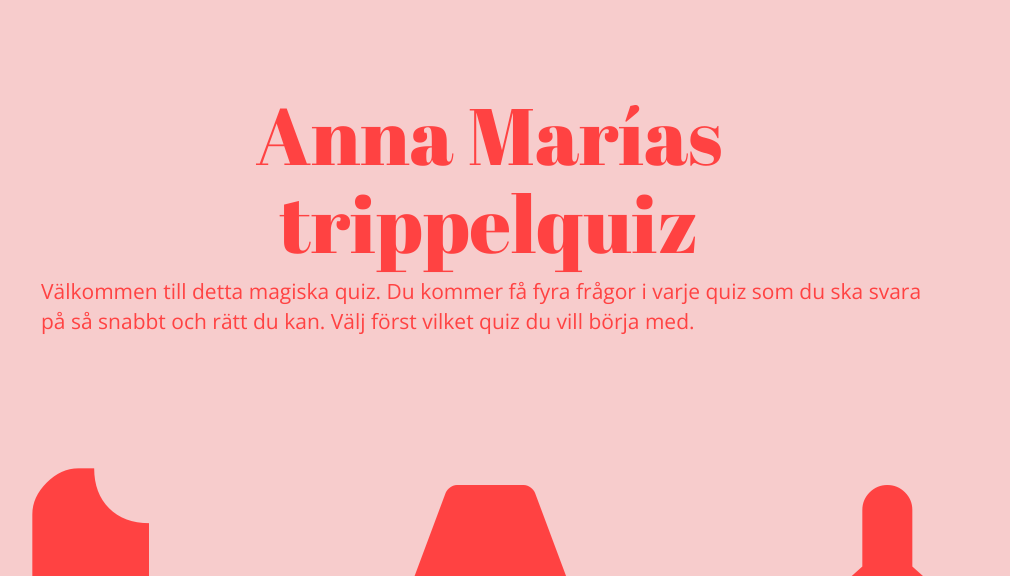
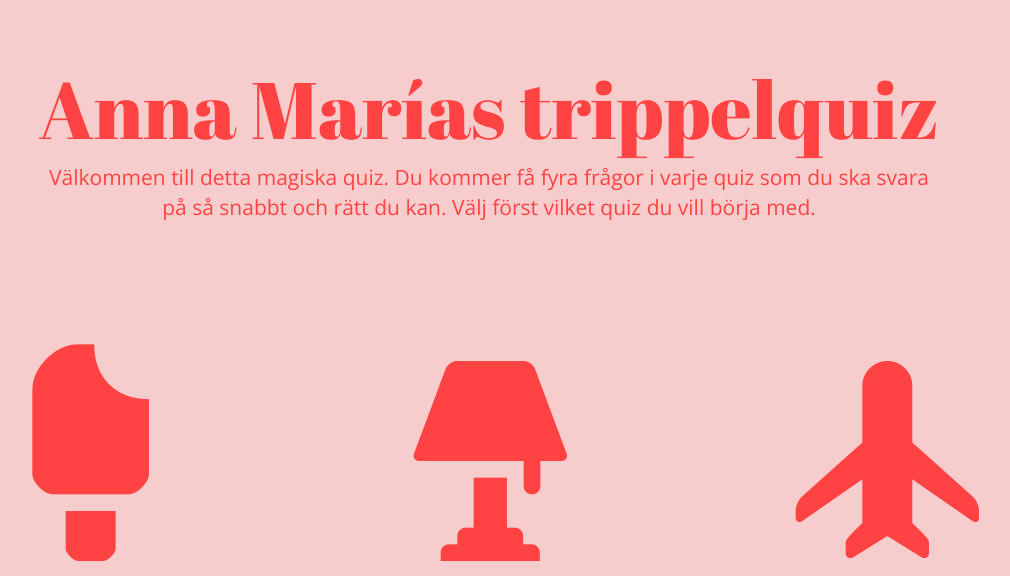
Before and after one commit to annamarialarsson/quizproject, a Django app: page / in a window 1280 px wide. Shown: the top 576 px of the page, without its empty margins (151-1161 px from the left). Run offline with Django 3.2, Linux system fonts and the light colour scheme; some libraries are stand-ins or nearby versions.

Commit message:
La till fler font weights

```diff
--- a/quiz/templates/quiz/startpage.html
+++ b/quiz/templates/quiz/startpage.html
@@ -8,10 +8,10 @@
 	<link rel="stylesheet" href="/static/css/bootstrap.min.css">
 	<link rel="stylesheet" href="/static/style.css">
 	<link href="https://fonts.googleapis.com/css?family=Abril+Fatface" rel="stylesheet">
-	<link href="https://fonts.googleapis.com/css?family=Open+Sans" rel="stylesheet">
+	<link href="https://fonts.googleapis.com/css?family=Open+Sans:400,600" rel="stylesheet">
 </head>
 <body>
-	<div class="intro">
+	<div>
 		<h1>Anna Marías trippelquiz</h1>
 		<p class="preamble">Välkommen till detta magiska quiz. Du kommer få fyra frågor i varje quiz som du ska svara på så snabbt och rätt du kan. Välj först vilket quiz du vill börja med.</p>
 	</div>
--- a/static/style.css
+++ b/static/style.css
@@ -8,7 +8,7 @@ body{
 h1 {
 	font-family: 'Abril Fatface';
 	font-size: 80px;
-	margin-top: 10%;
+	margin-top: 5%;
 	text-align: center;
 }
 
@@ -28,10 +28,13 @@ a:hover {
 	text-decoration: none;
 }
 
-/*p:preamble {
+.preamble {
 	text-align: center;
-	font-size: 80px;
-}*/
+	font-size: 21px;
+	margin:auto;
+	width: 70%;
+	font-weight: 400;
+}
 
 
 .intro {
```
